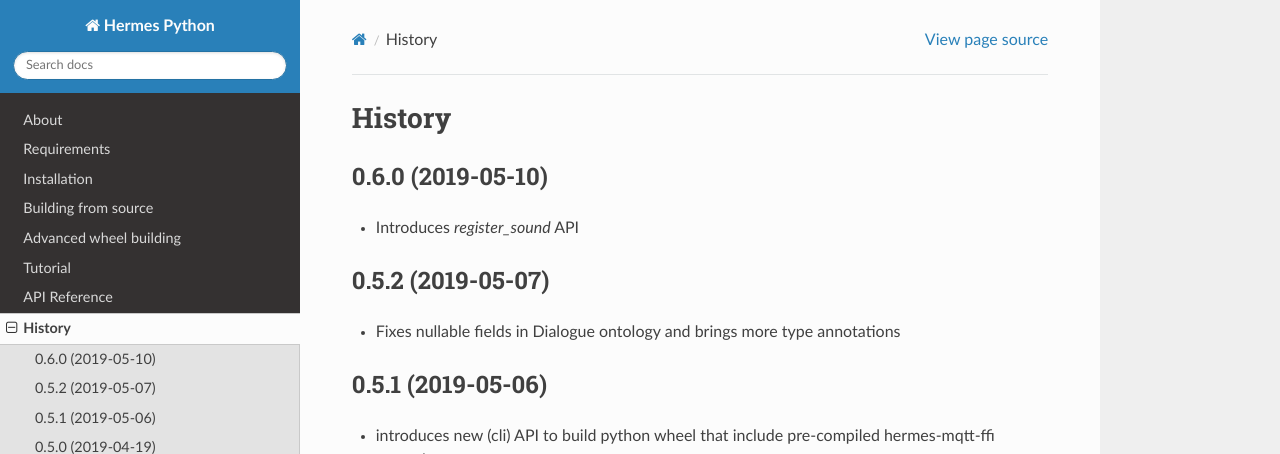
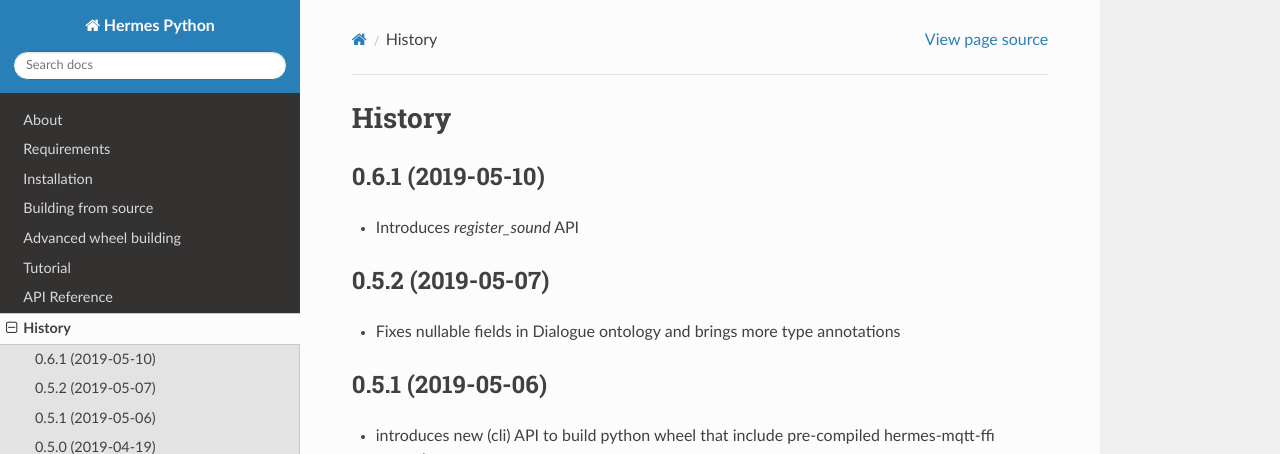
Before and after one commit to snipsco/hermes-protocol, a Sphinx documentation site: the page built from platforms/hermes-python/documentation/source/HISTORY.rst, in a window 1280 px wide and 900 px high. Shown: the top 454 px of the window. Built offline with Sphinx 7.4.7 and the Read the Docs theme 2.0.0, drawn with Linux system fonts in a browser that asks for light colours.

Commit message:
bumping version ....

```diff
--- a/platforms/hermes-python/documentation/source/HISTORY.rst
+++ b/platforms/hermes-python/documentation/source/HISTORY.rst
@@ -1,7 +1,7 @@
 History
 ==========
 
-0.6.0 (2019-05-10)
+0.6.1 (2019-05-10)
 ^^^^^^^^^^^^^^^^^^
 * Introduces `register_sound` API
 
--- a/platforms/hermes-python/hermes_python/__version__.py
+++ b/platforms/hermes-python/hermes_python/__version__.py
@@ -1,5 +1,5 @@
 __title__ = 'hermes_python'
-__version__ = '0.6.0'
+__version__ = '0.6.1'
 __description__ = 'Python bindings for Snips Hermes Protocol'
 __url__ = {
     'Documentation': 'https://hermespython.readthedocs.io/en/latest/',
```
